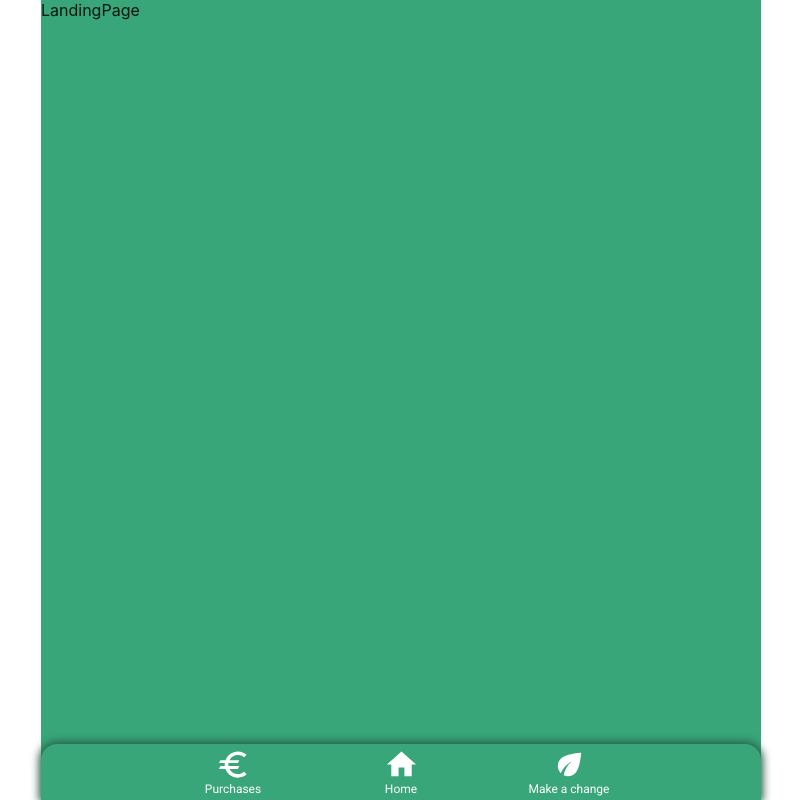
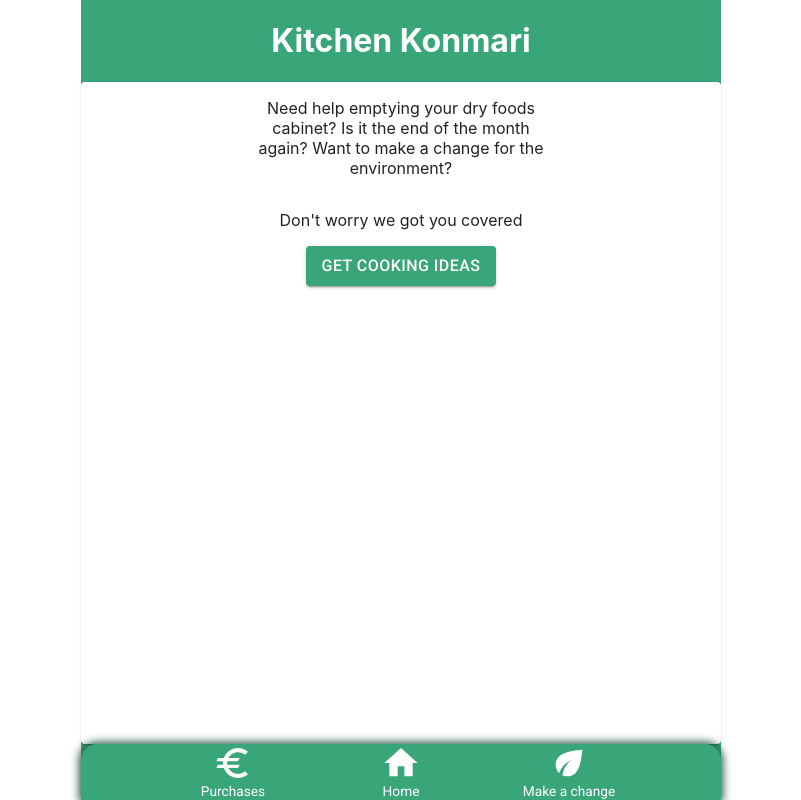
Before and after one commit to Marantle/junction2019, a React (Create React App) app in the folder web/: page / in a window 1280 px wide. Shown: the whole page, without its empty margins (239-1040 px from the left). Built offline with nearby package versions, Linux system fonts and the light colour scheme.

Commit message:
landing page and header

```diff
--- a/web/src/App.js
+++ b/web/src/App.js
@@ -24,10 +24,13 @@ function App() {
         height: '100vh',
         padding: 0,
         margin: 'auto',
-        maxWidth: '720px'
+        maxWidth: '640px'
       }}
       bgcolor='secondary.main'
     >
+      <Box component='h1' textAlign='center' color='text.secondary'>
+        Kitchen Konmari
+      </Box>
       <Box style={{ flex: 1 }} color='text.primary'>
         {(() => {
           switch(view) {
--- a/web/src/theme.js
+++ b/web/src/theme.js
@@ -8,5 +8,8 @@ export default createMuiTheme({
     text : {
       secondary: '#FFF'
     }
+  },
+  typography: {
+    fontSize: 16
   }
 });
--- a/web/src/views/LandingPage.js
+++ b/web/src/views/LandingPage.js
@@ -1,8 +1,28 @@
 import React from 'react';
+import { useDispatch } from 'react-redux';
+import { Paper, Box, Button } from '@material-ui/core';
+
+import { changeView, VIEW } from '../store/view';
 
 export default function LandingPage() {
+  const dispatch = useDispatch();
+  const onClick = () => {
+    dispatch(changeView(VIEW.PURCHASE_HISTORY));
+  }
 
   return (
-    <div>LandingPage</div>
+    <Box bgcolor={'secondary.main'} display='flex' flexDirection='column' height='100%'>
+      <Paper style={{ flex: '1', flexDirection: 'column', display: 'flex', alignItems: 'center' }}>
+        <p style={{ textAlign: 'center', maxWidth: '300px' }}>
+          Need help emptying your dry foods cabinet? Is it the end of the month again? Want to make a change for the environment?
+        </p>
+        <p>
+          Don't worry we got you covered
+        </p>
+        <Button variant='contained' color='secondary' onClick={onClick}>
+          Get cooking ideas
+        </Button>
+      </Paper>
+    </Box>
   )
 }
```
